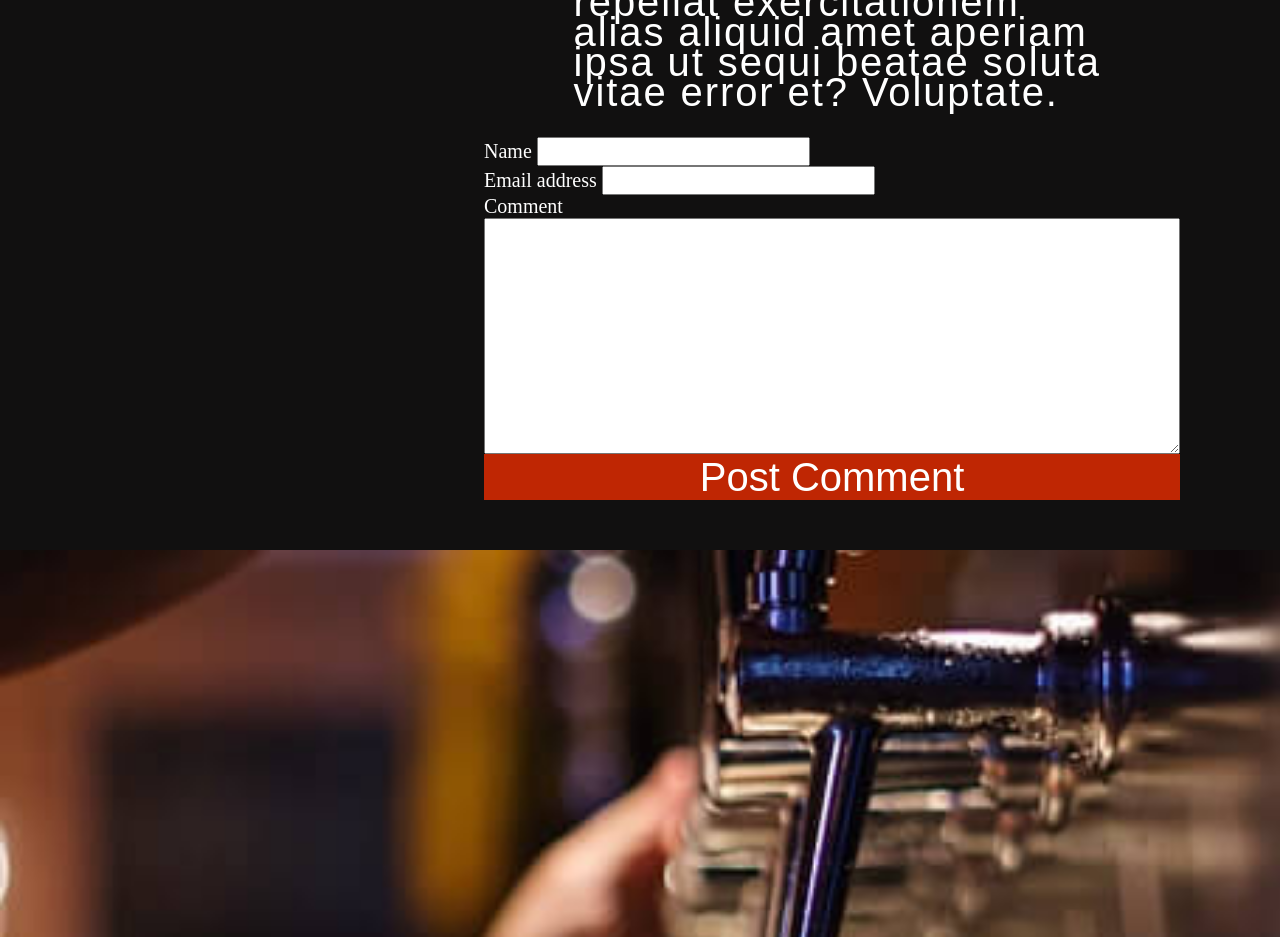
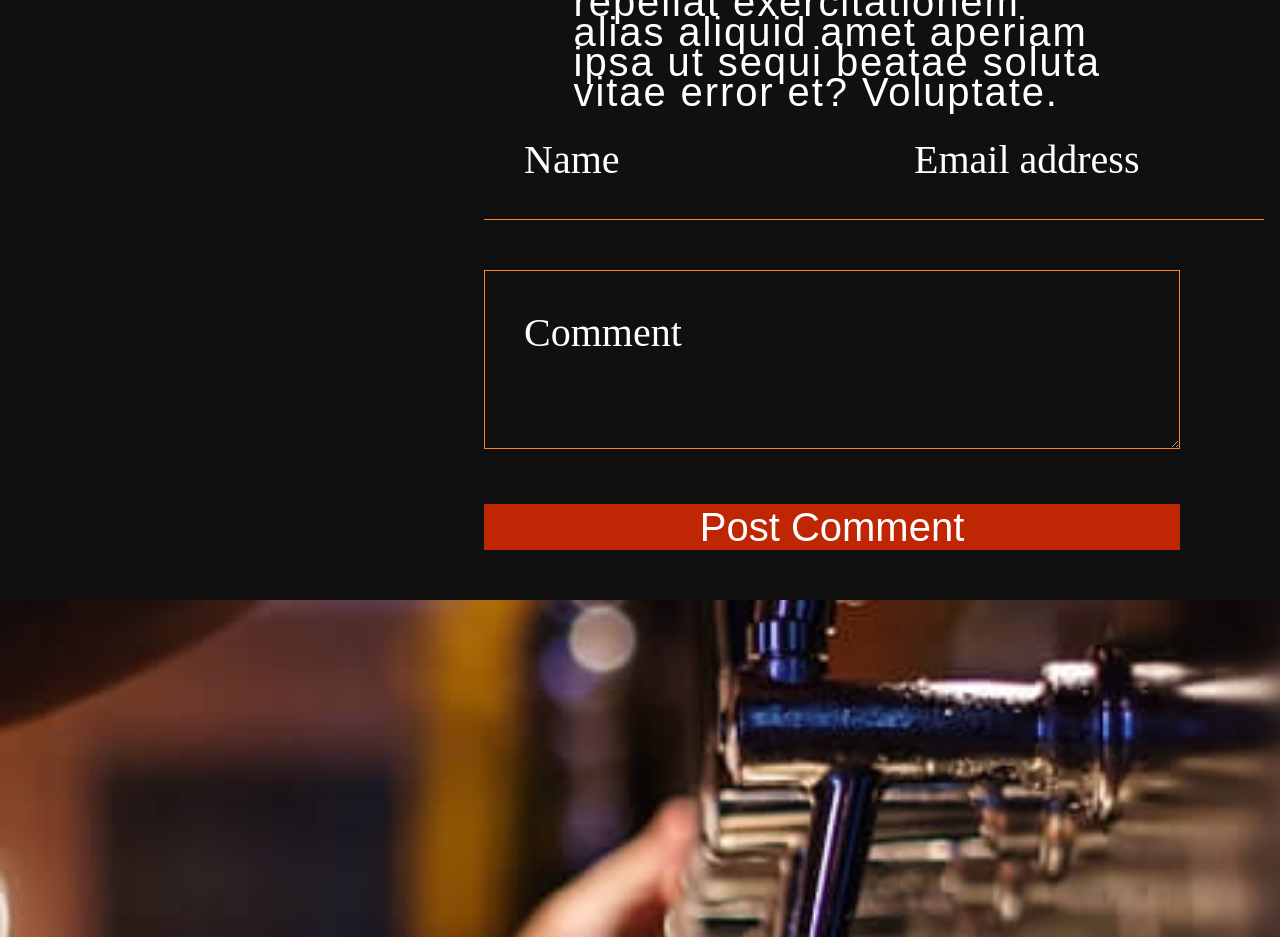
Before and after one commit to jhe04/bar-one, a plain HTML site: page blog.html in a window 1280 px wide. Shown: the part 3860-4797 px from the top of the page. Drawn offline with Linux system fonts and the light colour scheme; a web font is replaced by a local one.

Commit message:
finished styling the comment section on blog page

```diff
--- a/blog.html
+++ b/blog.html
@@ -128,13 +128,22 @@
               <input type="text" id="email" />
             </div>
           </div>
-          <label for="comments">Comment</label>
-          <textarea name="" id="comments" cols="30" rows="10"></textarea>
+          <div class="comment-text">
+            <textarea
+              name=""
+              id="comments"
+              cols="30"
+              rows="5"
+              placeholder=""
+            ></textarea>
+            <label for="comments" class="" >Comment</label>
+          </div>
 
           <button>Post Comment</button>
         </form>
       </div>
 
+      <!-- Sidebar -->
       <section class="blog-sidebar">
         <div class="blog-sidebar-image">
           <img src="./assets/sidebar-image.jpg" alt="" />
--- a/styles/sass/partials/_blog-main.scss
+++ b/styles/sass/partials/_blog-main.scss
@@ -47,13 +47,63 @@
 form {
   display: flex;
   flex-direction: column;
-
+  .name-email {
+    display: flex;
+    justify-content: space-between;
+    .form-name,
+    .form-email {
+      flex-basis: 45%;
+      display: flex;
+      flex-direction: column;
+      label {
+        margin-left: 40px;
+      }
+    }
+  }
+  label {
+    font-family: $mainFont;
+    font-size: 2rem;
+  }
+  input,
+  textarea {
+    border: none;
+    background: transparent;
+    margin-bottom: 50px;
+    color: $offWhite;
+    font-family: $mainFont, sans-serif;
+    font-size: 1.5rem;
+    // line-height: 1px;
+    outline: none;
+  }
+  input {
+    border-bottom: 1px solid $dustyOrange;
+  }
+  textarea {
+    border: 1px solid $dustyOrange;
+    width: 100%;
+    &::placeholder {
+      color: $offWhite;
+      opacity: 1;
+    }
+    &:focus + label,
+    &:active + label {
+      display: none;
+    }
+  }
+  .comment-text {
+    position: relative;
+    label {
+      position: absolute;
+      left: 40px;
+      top: 40px;
+    }
+  }
   button {
     border: none;
     padding: 0 20px;
     background-color: $rustRed;
     color: $offWhite;
-    font-family: $mainFont, sans-serif;
+    font-family: $secondaryFont, sans-serif;
     font-size: 2rem;
   }
 }
```
Also changed, not shown: styles/style.css.
